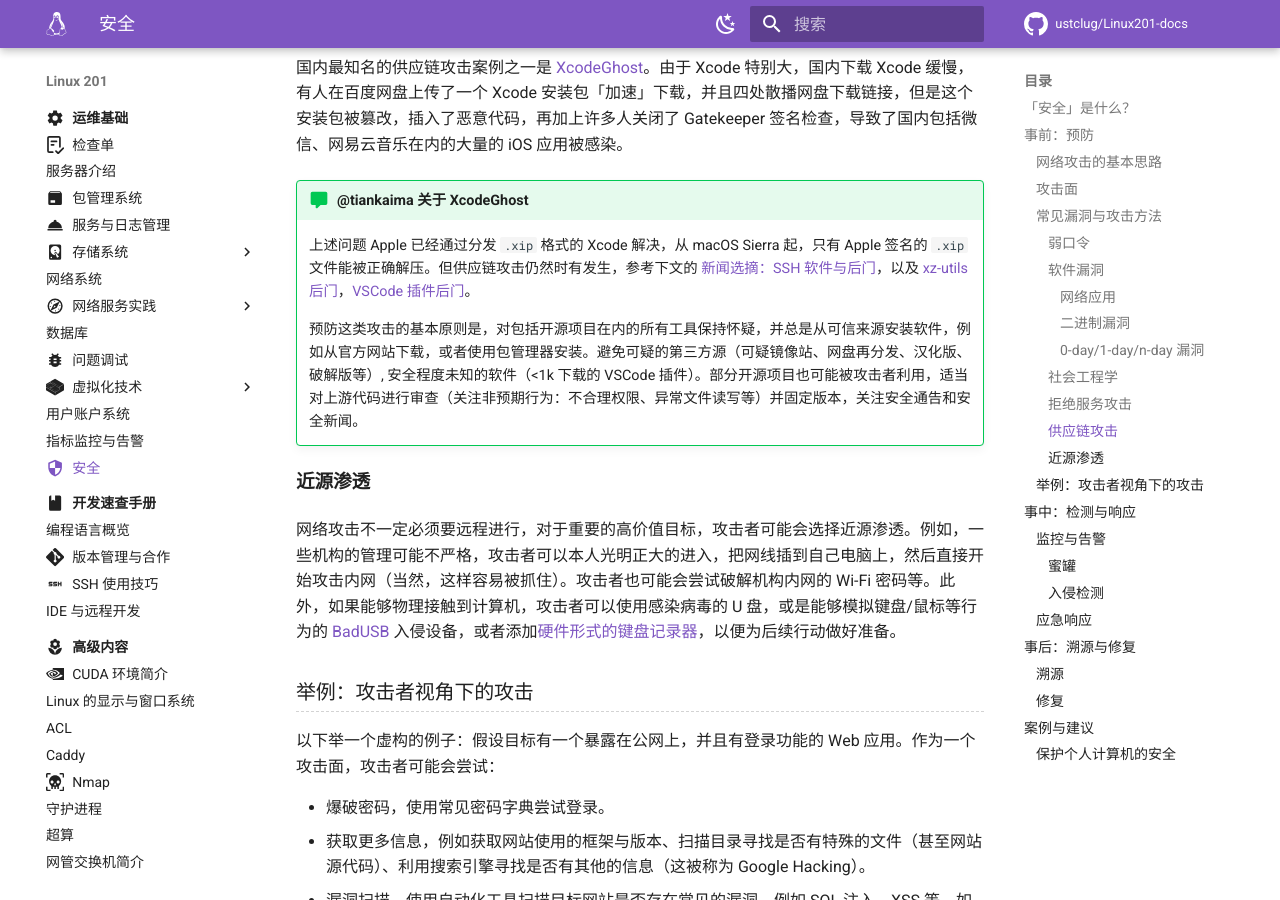
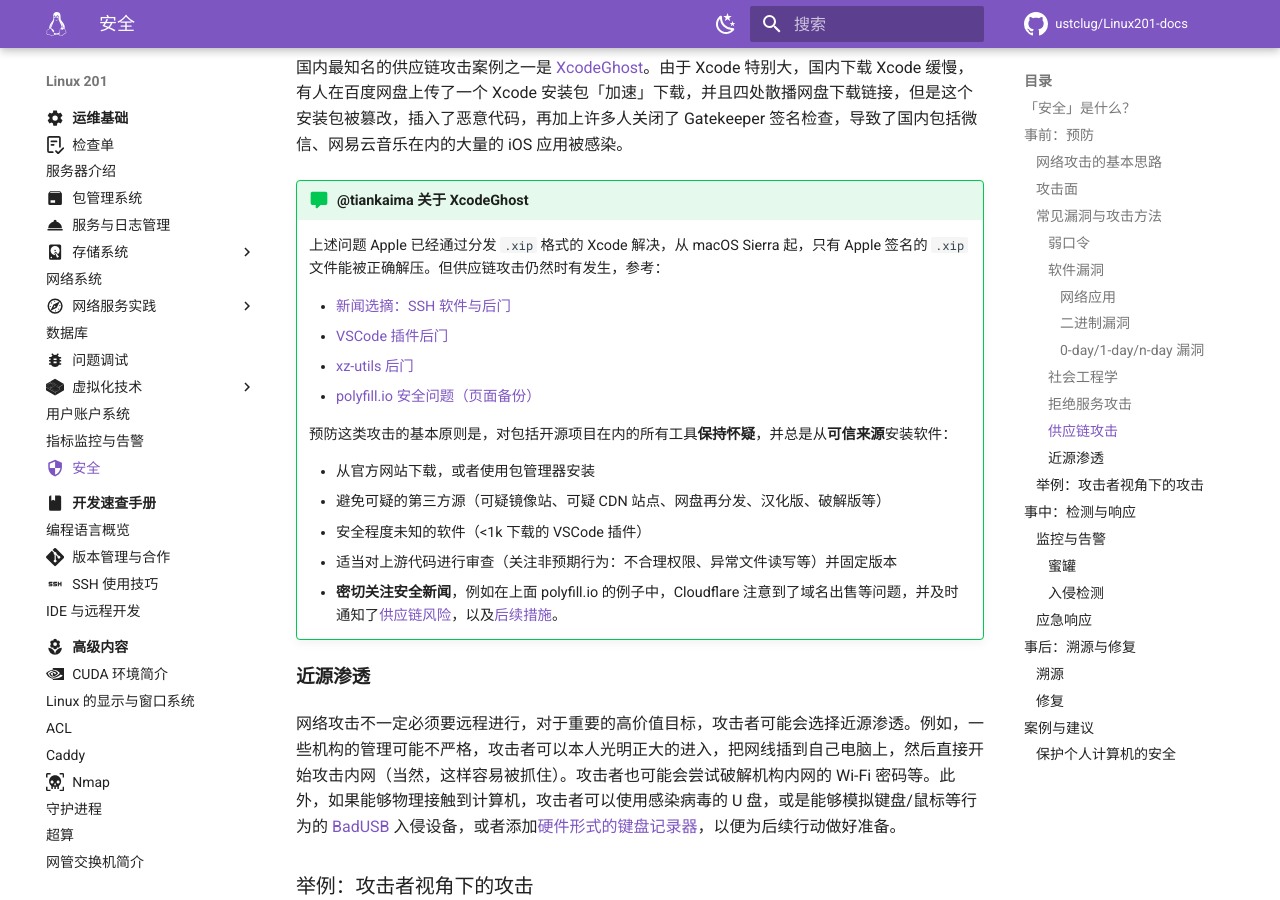
Before and after one commit to ustclug/Linux201-docs, an MkDocs documentation site: the page built from docs/ops/security.md, in a window 1280 px wide and 900 px high, scrolled down 5541 px. Built offline with MkDocs 1.6.1 and Material for MkDocs 9.7.7, drawn with Linux system fonts in a browser that asks for light colours; comment, search, counter and statistics services are not loaded.

Commit message:
ops/security: add polyfill.io to supply chain attack example

```diff
--- a/docs/ops/security.md
+++ b/docs/ops/security.md
@@ -167,9 +167,20 @@
 
 !!! comment "@tiankaima 关于 XcodeGhost"
 
-    上述问题 Apple 已经通过分发 `.xip` 格式的 Xcode 解决，从 macOS Sierra 起，只有 Apple 签名的 `.xip` 文件能被正确解压。但供应链攻击仍然时有发生，参考下文的 [新闻选摘：SSH 软件与后门](#lessons)，以及 [xz-utils 后门](https://en.wikipedia.org/wiki/XZ_Utils_backdoor)，[VSCode 插件后门](https://blog.checkpoint.com/securing-the-cloud/malicious-vscode-extensions-with-more-than-45k-downloads-steal-pii-and-enable-backdoors/)。
+    上述问题 Apple 已经通过分发 `.xip` 格式的 Xcode 解决，从 macOS Sierra 起，只有 Apple 签名的 `.xip` 文件能被正确解压。但供应链攻击仍然时有发生，参考：
 
-    预防这类攻击的基本原则是，对包括开源项目在内的所有工具保持怀疑，并总是从可信来源安装软件，例如从官方网站下载，或者使用包管理器安装。避免可疑的第三方源（可疑镜像站、网盘再分发、汉化版、破解版等）, 安全程度未知的软件（<1k 下载的 VSCode 插件）。部分开源项目也可能被攻击者利用，适当对上游代码进行审查（关注非预期行为：不合理权限、异常文件读写等）并固定版本，关注安全通告和安全新闻。
+    - [新闻选摘：SSH 软件与后门](#lessons)
+    - [VSCode 插件后门](https://blog.checkpoint.com/securing-the-cloud/malicious-vscode-extensions-with-more-than-45k-downloads-steal-pii-and-enable-backdoors/)
+    - [xz-utils 后门](https://en.wikipedia.org/wiki/XZ_Utils_backdoor)
+    - [polyfill\.io 安全问题（页面备份）](https://web.archive.org/web/20240314202054/https://github.com/polyfillpolyfill/polyfill-service/issues/2834)
+
+    预防这类攻击的基本原则是，对包括开源项目在内的所有工具**保持怀疑**，并总是从**可信来源**安装软件：
+
+    - 从官方网站下载，或者使用包管理器安装
+    - 避免可疑的第三方源（可疑镜像站、可疑 CDN 站点、网盘再分发、汉化版、破解版等）
+    - 安全程度未知的软件（<1k 下载的 VSCode 插件）
+    - 适当对上游代码进行审查（关注非预期行为：不合理权限、异常文件读写等）并固定版本
+    - **密切关注安全新闻**，例如在上面 polyfill\.io 的例子中，Cloudflare 注意到了域名出售等问题，并及时通知了[供应链风险](https://blog.cloudflare.com/polyfill-io-now-available-on-cdnjs-reduce-your-supply-chain-risk)，以及[后续措施](https://blog.cloudflare.com/automatically-replacing-polyfill-io-links-with-cloudflares-mirror-for-a-safer-internet)。
 
 #### 近源渗透 {#close-access-penetration}
 
```
